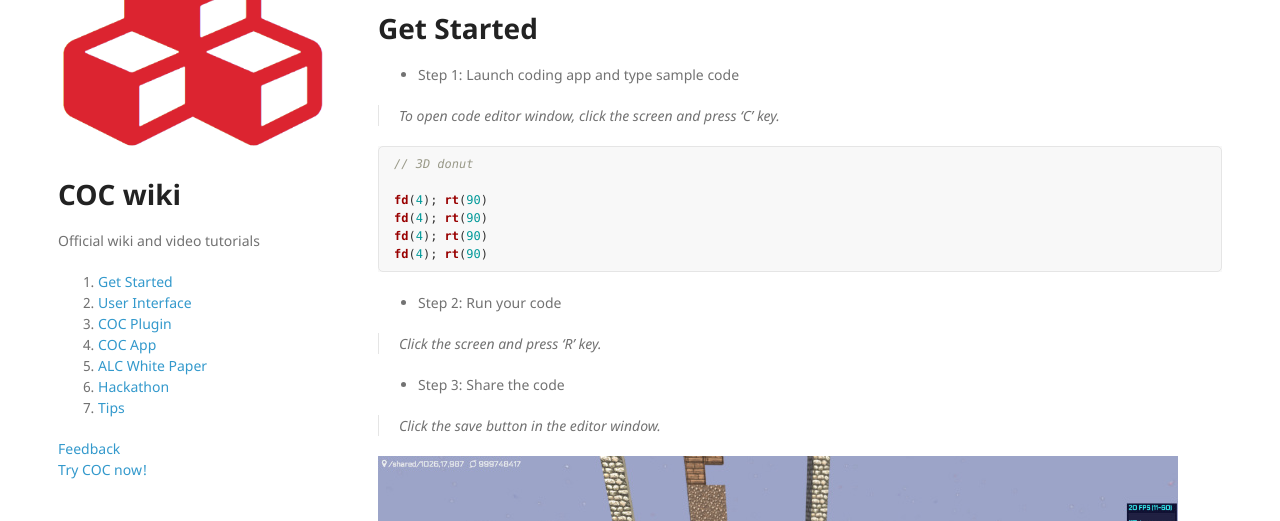
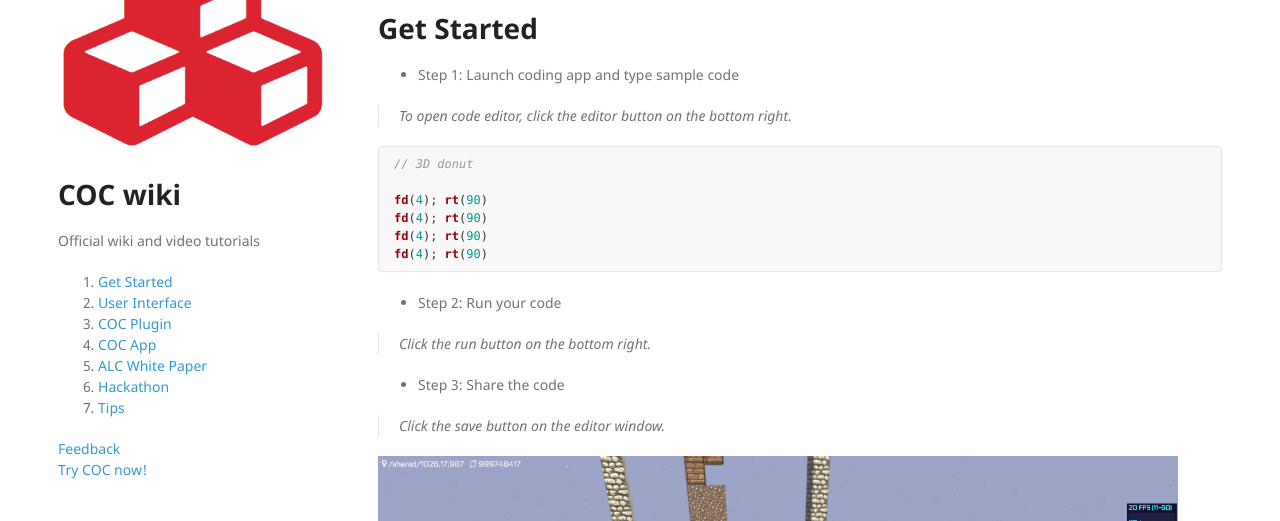
Before and after one commit to daisykim/daisykim.github.io, a Jekyll site: the page built from index.md, in a window 1280 px wide and 900 px high, scrolled down 336 px. Shown: the part 154-675 px from the top of the window. Built offline with Jekyll 4.4.1, drawn with Linux system fonts in a browser that asks for light colours; nearby versions of some CDN libraries.

Commit message:
Update index.md

````diff
--- a/index.md
+++ b/index.md
@@ -22,7 +22,7 @@ Let's start a simple tutorial:
 
 * Step 1: Launch coding app and type sample code
 
-> To open code editor window, click the screen and press 'C' key.
+> To open code editor, click the editor button on the bottom right.
 
 ```javascript
 // 3D donut
@@ -35,11 +35,11 @@ fd(4); rt(90)
 
 * Step 2: Run your code
 
-> Click the screen and press 'R' key.
+> Click the run button on the bottom right.
 
 * Step 3: Share the code
 
-> Click the save button in the editor window.
+> Click the save button on the editor window.
 
 ![Donut demo]({{ site.baseurl }}/img/coc-donut.jpg "3D Donut")
 
````
